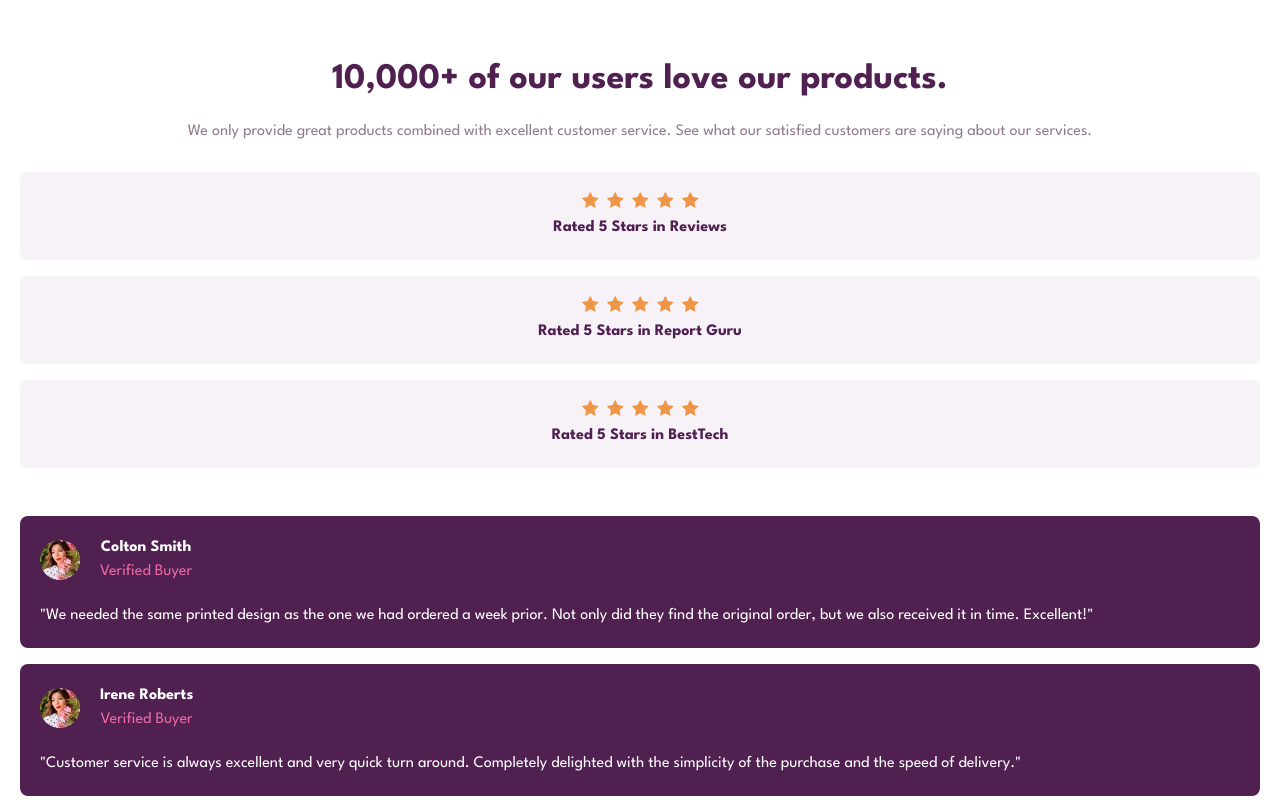
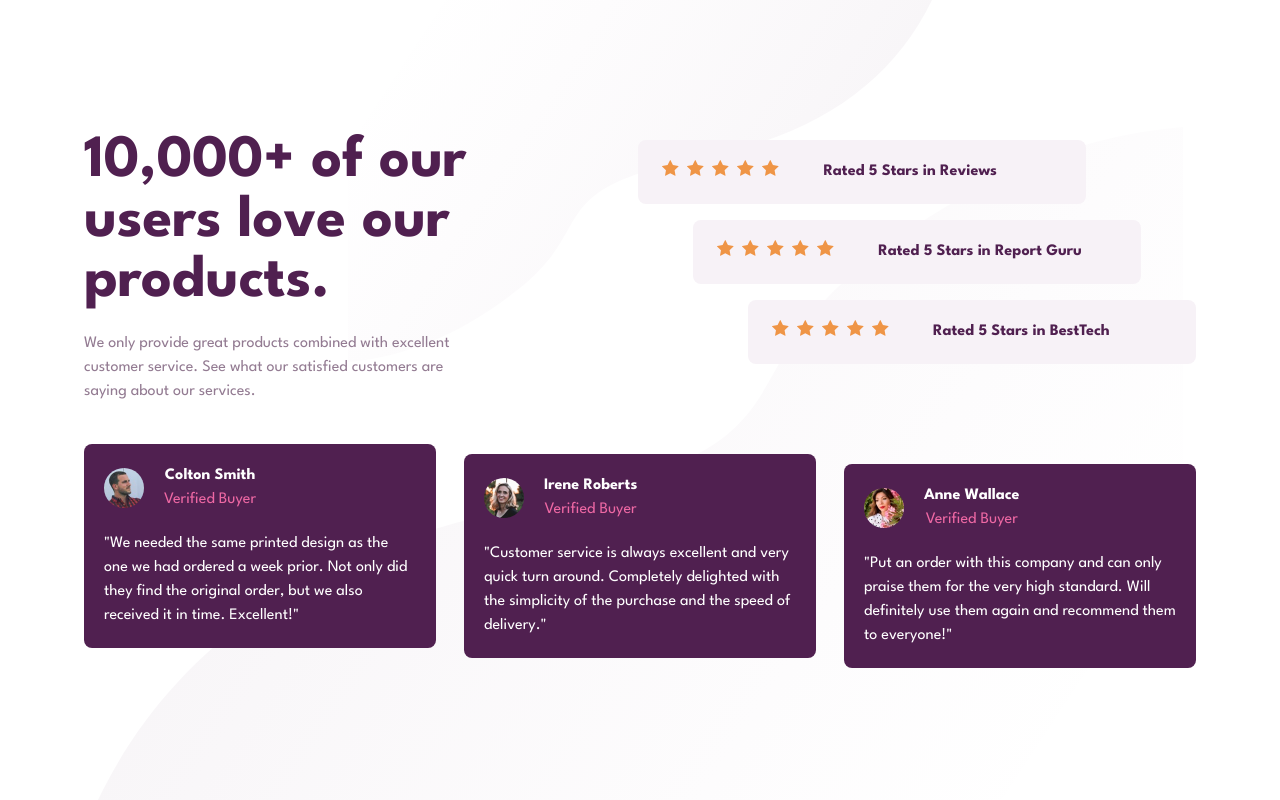
Before and after one commit to devggui/social-proof-section, a website: page index.html in a window 1280 px wide. Shown: the top 800 px of the page. Drawn offline with nearby package versions, Linux system fonts and the light colour scheme.

Commit message:
feat: finish

```diff
--- a/index.html
+++ b/index.html
@@ -18,14 +18,20 @@
 
     <title>Frontend Mentor | Social proof section</title>
   </head>
-  <body class="w-screen h-screen bg-[var(--White)]">
-    <main class="flex flex-col items-center justify-center text-center px-5 py-10">
-      <h1 class="text-4xl font-bold text-[var(--Very-Dark-Magenta)] my-5 px-5">10,000+ of our users love our products.</h1>
+  <body class="bg-top-bottom-mobile lg:bg-top-bottom-desktop">
+    <main class="flex items-center justify-center w-screen h-full lg:h-screen">
+      <div class="flex flex-col max-w-sm lg:max-w-6xl items-center justify-center text-center px-5 py-10">
+        <div class="lg:flex lg:flex-row lg:justify-between lg:w-full">
+          <div class="lg:flex lg:flex-col lg:text-left lg:pr-10">
+            <h1 class="text-4xl lg:text-6xl font-bold text-[var(--Very-Dark-Magenta)] my-5 px-5 lg:my-0 lg:px-0 lg:mb-5">10,000+ of our users love our products.</h1>
 
-      <p class="text-base font-normal text-[var(--Dark-Grayish-Magenta)] mb-5">We only provide great products combined with excellent customer service. See what our satisfied customers are saying about our services.</p>
+            <p class="text-base font-normal text-[var(--Dark-Grayish-Magenta)] mb-5 lg:mb-0 lg:pr-28">We only provide great products combined with excellent customer service. See what our satisfied customers are saying about our services.</p>
+          </div>
 
-      <div class="flex flex-col w-full items-center justify-center bg-[var(--Light-Grayish-Magenta)] p-5 my-2 rounded-lg">
-        <div class="flex flex-row">
+          <div class="lg:w-full">
+            <div class="lg:flex lg:justify-start">
+              <div class="flex flex-col lg:flex-row w-full lg:max-w-md items-center justify-center lg:justify-start bg-[var(--Light-Grayish-Magenta)] p-5 my-4 lg:my-2 rounded-lg">
+                <div class="flex flex-row lg:mr-10">
                   <img class="px-1 pb-2" src="./images/icon-star.svg" alt="">
                   <img class="px-1 pb-2" src="./images/icon-star.svg" alt="">
                   <img class="px-1 pb-2" src="./images/icon-star.svg" alt="">
@@ -34,8 +40,11 @@
                 </div>
                 <span class="text-normal font-bold text-[var(--Very-Dark-Magenta)]">Rated 5 Stars in Reviews</span>
               </div>
-      <div class="flex flex-col w-full items-center justify-center bg-[var(--Light-Grayish-Magenta)] p-5 my-2 rounded-lg">
-        <div class="flex flex-row">
+            </div>
+
+            <div class="lg:flex lg:justify-center">
+              <div class="flex flex-col lg:flex-row w-full lg:max-w-md items-center justify-center lg:justify-start bg-[var(--Light-Grayish-Magenta)] p-5 my-4 lg:my-2 rounded-lg">
+                <div class="flex flex-row lg:mr-10">
                   <img class="px-1 pb-2" src="./images/icon-star.svg" alt="">
                   <img class="px-1 pb-2" src="./images/icon-star.svg" alt="">
                   <img class="px-1 pb-2" src="./images/icon-star.svg" alt="">
@@ -44,8 +53,11 @@
                 </div>
                 <span class="text-normal font-bold text-[var(--Very-Dark-Magenta)]">Rated 5 Stars in Report Guru</span>
               </div>
-      <div class="flex flex-col w-full items-center justify-center bg-[var(--Light-Grayish-Magenta)] p-5 mt-2 mb-10 rounded-lg">
-        <div class="flex flex-row">
+            </div>
+
+            <div class="lg:flex lg:justify-end">
+              <div class="flex flex-col lg:flex-row w-full lg:max-w-md items-center justify-center lg:justify-start bg-[var(--Light-Grayish-Magenta)] p-5 mt-2 mb-8 rounded-lg">
+                <div class="flex flex-row lg:mr-10">
                   <img class="px-1 pb-2" src="./images/icon-star.svg" alt="">
                   <img class="px-1 pb-2" src="./images/icon-star.svg" alt="">
                   <img class="px-1 pb-2" src="./images/icon-star.svg" alt="">
@@ -54,10 +66,15 @@
                 </div>
                 <span class="text-normal font-bold text-[var(--Very-Dark-Magenta)]">Rated 5 Stars in BestTech</span>
               </div>
+            </div>
+          </div>
+        </div>
 
-      <div class="flex flex-col w-full p-5 bg-[var(--Very-Dark-Magenta)] my-2 rounded-lg">
+        <div class="lg:flex lg:justify-between lg:w-full lg:h-56 lg:mt-10">
+          <div class="lg:flex lg:justify-start">
+            <div class="flex flex-col w-full lg:h-max lg:max-w-[22rem] p-5 bg-[var(--Very-Dark-Magenta)] my-4 lg:my-0 rounded-lg">
               <div class="flex flex-row mb-5 items-center justify-start">
-          <img class="rounded-full w-10 h-10 mr-5" src="./images/image-anne.jpg" alt="">
+                <img class="rounded-full w-10 h-10 mr-5" src="./images/image-colton.jpg" alt="">
                 <div class="flex flex-col items-center justify-center">
                   <strong class="text-[var(--White)]">Colton Smith</strong>
                   <span class="text-[var(--Soft-Pink)]">Verified Buyer</span>
@@ -65,10 +82,12 @@
               </div>
               <p class="text-[var(--White)] text-left">"We needed the same printed design as the one we had ordered a week prior. Not only did they find the original order, but we also received it in time. Excellent!"</p>
             </div>
+          </div>
 
-      <div class="flex flex-col w-full p-5 bg-[var(--Very-Dark-Magenta)] my-2 rounded-lg">
+          <div class="lg:flex lg:items-center">
+            <div class="flex flex-col w-full lg:h-max lg:max-w-[22rem] p-5 bg-[var(--Very-Dark-Magenta)] my-4 lg:my-0 rounded-lg">
               <div class="flex flex-row mb-5 items-center justify-start">
-          <img class="rounded-full w-10 h-10 mr-5" src="./images/image-anne.jpg" alt="">
+                <img class="rounded-full w-10 h-10 mr-5" src="./images/image-irene.jpg" alt="">
                 <div class="flex flex-col items-center justify-center">
                   <strong class="text-[var(--White)]">Irene Roberts</strong>
                   <span class="text-[var(--Soft-Pink)]">Verified Buyer</span>
@@ -76,9 +95,11 @@
               </div>
               <p class="text-[var(--White)] text-left">"Customer service is always excellent and very quick turn around. Completely delighted with the simplicity of the purchase and the speed of delivery."</p>
             </div>
+          </div>
 
 
-      <div class="flex flex-col w-full p-5 bg-[var(--Very-Dark-Magenta)] my-2 rounded-lg">
+          <div class="lg:flex lg:items-end">
+            <div class="flex flex-col w-full lg:h-max lg:max-w-[22rem] p-5 bg-[var(--Very-Dark-Magenta)] my-4 lg:my-0 rounded-lg">
               <div class="flex flex-row mb-5 items-center justify-start">
                 <img class="rounded-full w-10 h-10 mr-5" src="./images/image-anne.jpg" alt="">
                 <div class="flex flex-col items-center justify-center">
@@ -88,6 +109,10 @@
               </div>
               <p class="text-[var(--White)] text-left">"Put an order with this company and can only praise them for the very high standard. Will definitely use them again and recommend them to everyone!"    </p>
             </div>
+          </div>
+        </div>
+
+      </div>
     </main>
   </body>
 </html>
--- a/styles/main.css
+++ b/styles/main.css
@@ -29,3 +29,17 @@ html,
 body {
   font-family: 'League Spartan', sans-serif;
 }
+
+body {
+  background-image: url('../images/bg-pattern-top-mobile.svg'), url('../images/bg-pattern-bottom-mobile.svg');
+  background-position: top, bottom;
+  background-repeat: no-repeat;
+}
+
+@media (min-width: 1024px) {
+  body {
+    background-image: url('../images/bg-pattern-top-desktop.svg'), url('../images/bg-pattern-bottom-desktop.svg');
+    background-position: top, bottom;
+    background-repeat: no-repeat;
+  }
+}
```
Lines whose indentation alone changed are shown as unchanged.
